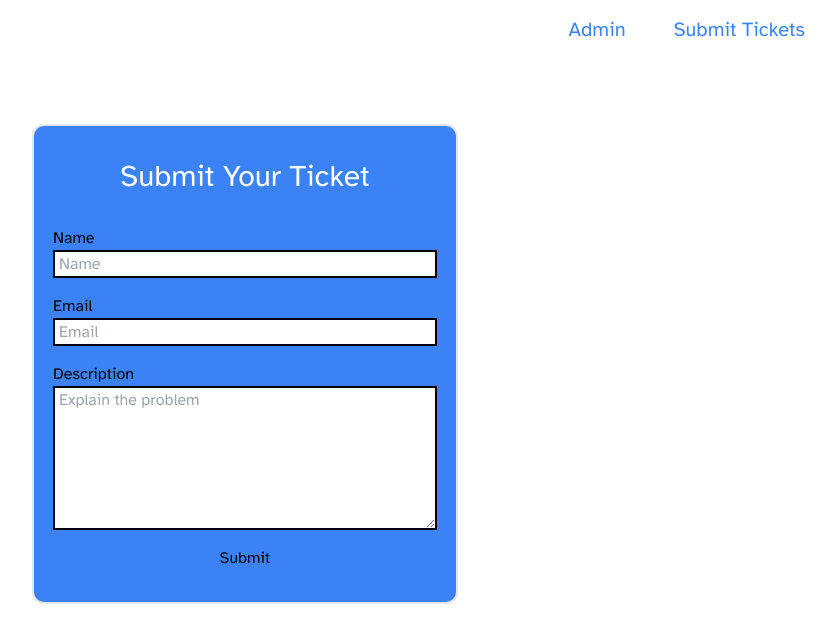
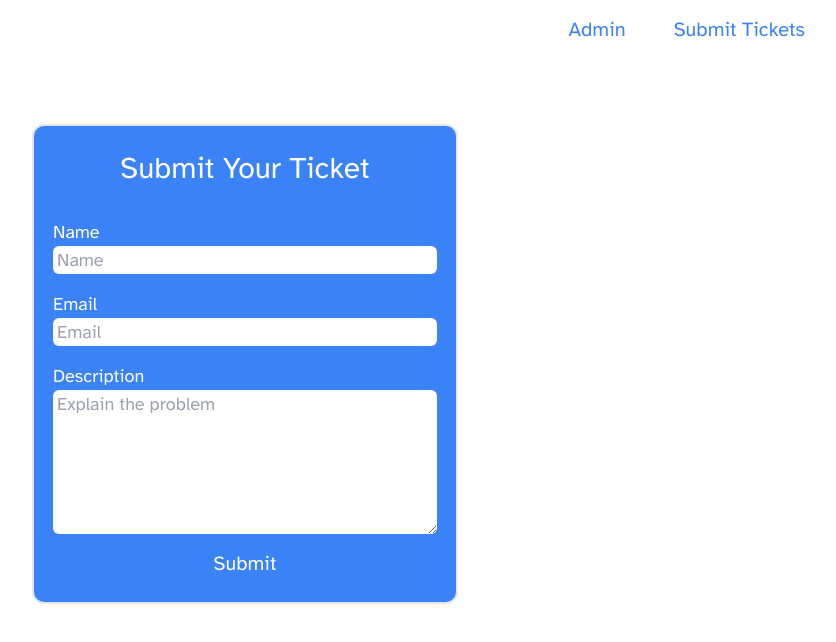
Before and after one commit to ay7991/help-desk, a Next.js app in the folder help-desk/: page / in a window 1280 px wide. Shown: the top 642 px of the page, without its empty margins (395-1231 px from the left). Built offline with nearby package versions, Linux system fonts and the light colour scheme; a web font is replaced by a local one.

Commit message:
add styling to ticket form component

```diff
--- a/help-desk/src/components/TicketForm.tsx
+++ b/help-desk/src/components/TicketForm.tsx
@@ -59,10 +59,10 @@ const TicketForm = () => {
     return (
         <>
             <form className="flex flex-col w-96" onSubmit={submitTicket}>
-                <label className="flex flex-col">
+                <label className="flex flex-col text-white text-lg">
                     Name
                     <input
-                        className="border-solid border-black border-2 mb-4 pl-1"
+                        className="border-solid mb-4 pl-1 rounded-md"
                         type='text'
                         placeholder='Name'
                         name='name'
@@ -71,10 +71,10 @@ const TicketForm = () => {
                         required
                     />
                 </label>
-                <label className="flex flex-col">
+                <label className="flex flex-col text-white text-lg">
                     Email
                     <input
-                        className="border-solid border-black border-2 mb-4 pl-1"
+                        className="border-solid mb-4 pl-1 rounded-md"
                         type='email'
                         placeholder='Email'
                         name='email'
@@ -83,10 +83,10 @@ const TicketForm = () => {
                         required
                     />
                 </label>
-                <label className="flex flex-col">
+                <label className="flex flex-col text-white text-lg">
                     Description
                     <textarea
-                        className="border-solid border-black border-2 mb-4 pl-1 h-36"
+                        className="border-solid mb-4 pl-1 h-36 rounded-md"
                         placeholder='Explain the problem'
                         name='description'
                         value={description}
@@ -94,7 +94,7 @@ const TicketForm = () => {
                         required
                     />
                 </label>
-                <button type="submit"> Submit </button>
+                <button className="text-white text-xl" type="submit"> Submit </button>
             </form>
             { showNotif && <Notification message={message} onClose={() => setShowNotif(false)} color={color} />}
         </>
```
